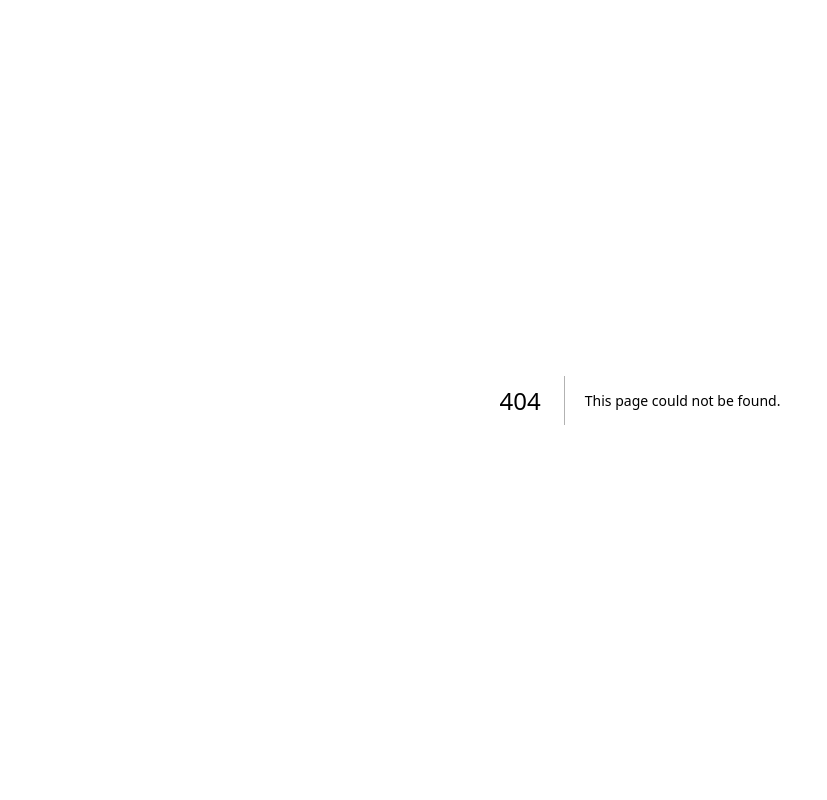
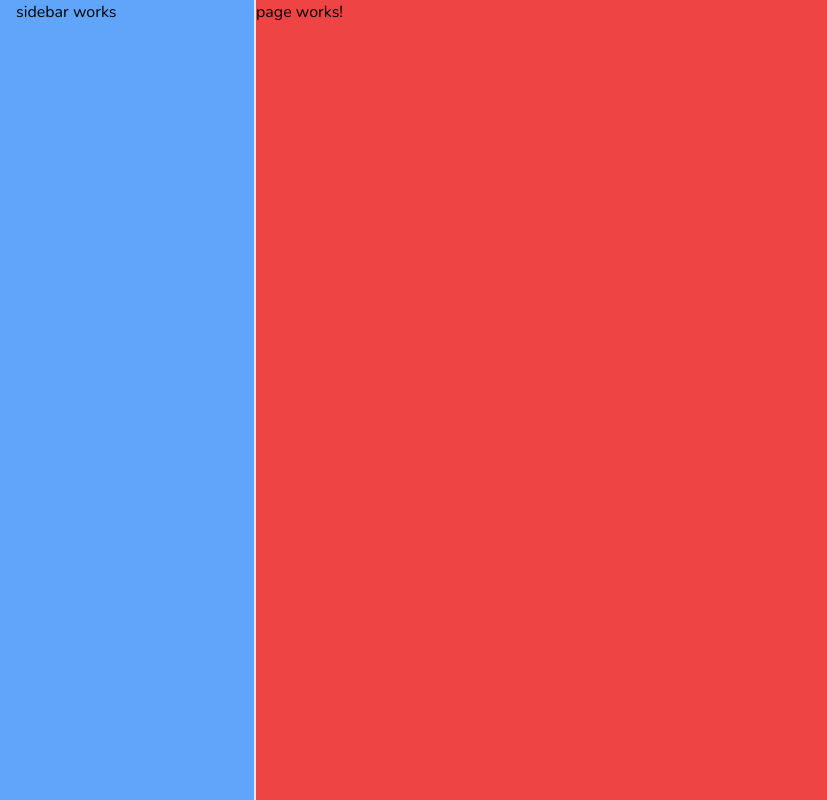
Before and after one commit to Himmiee/Duo, a Next.js app: page /learn in a window 1280 px wide. Before the commit this address had no page. Shown: the whole page, without its empty margins (0-827 px from the left). Built offline with nearby package versions, Linux system fonts and the light colour scheme.

Commit message:
learn page

```diff
--- /dev/null
+++ b/app/(main)/layout.tsx
@@ -0,0 +1,19 @@
+import { Sidebar } from "@/components/sidebar";
+
+type Props = {
+    children: React.ReactNode;
+}
+
+const MainLayout = ({
+    children
+}: Props) => {
+    return (
+        <>
+        <Sidebar className="hidden lg:flex"/>
+           <main className="lg:pl-[256px] h-full pt-[50px] lg:pt-0"> <div className="bg-red-500 h-full">
+           {children}</div></main>
+        </>
+    )
+}
+
+export default MainLayout;
--- /dev/null
+++ b/app/(main)/learn/page.tsx
@@ -0,0 +1,7 @@
+const PageComponent = () => {
+    return(
+        <div>page works!</div>
+    )
+}
+
+export default PageComponent;
--- a/app/globals.css
+++ b/app/globals.css
@@ -1,3 +1,7 @@
 @tailwind base;
 @tailwind components;
 @tailwind utilities;
+
+html, body,:root {
+    @apply h-full
+}
--- /dev/null
+++ b/components/sidebar.tsx
@@ -0,0 +1,13 @@
+import { cn } from "@/lib/utils"
+
+type Props = {
+    className?: string
+}
+
+export const Sidebar = ( {className} : Props) => {
+    return(
+        <div className={cn( "flex lg:fixed lg:w-[256px] h-full bg-blue-400 left-0 top-0 px-4 border-r-2 flex-col",className)}>
+            sidebar works
+        </div>
+    )
+}
```
